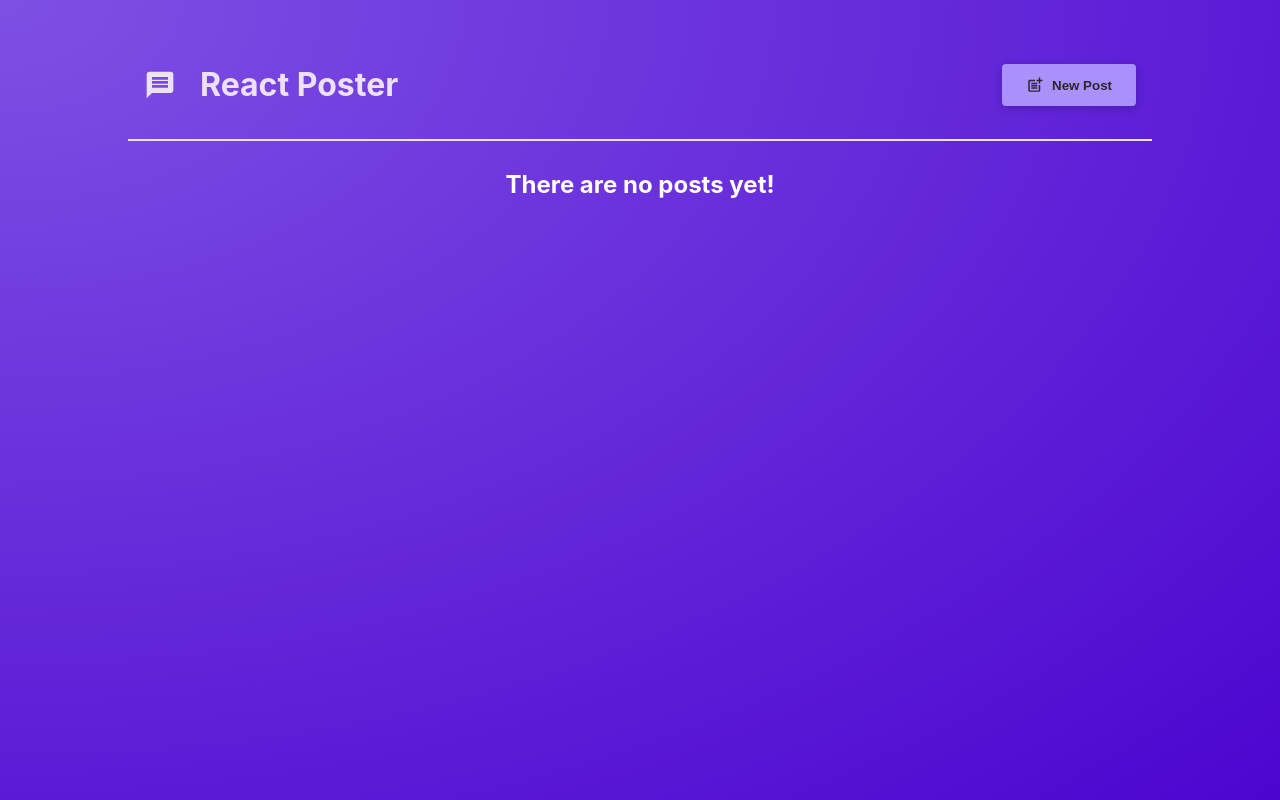
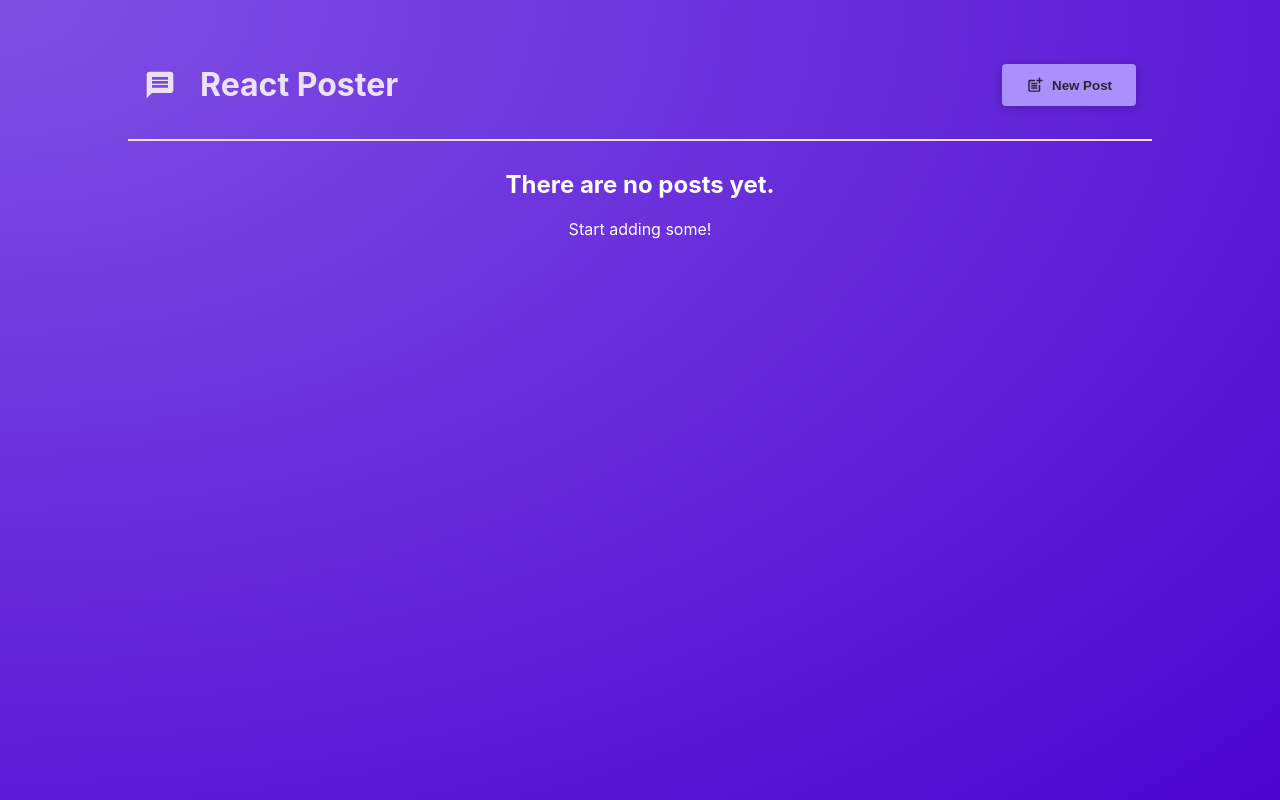
Before and after one commit to AdminAkai/react-refresher, a React (Vite) app: page / in a window 1280 px wide. Built offline with nearby package versions, Linux system fonts and the light colour scheme.

Commit message:
Adjusted no posts message

```diff
--- a/src/components/PostsList/PostsList.component.jsx
+++ b/src/components/PostsList/PostsList.component.jsx
@@ -17,7 +17,8 @@ const PostsList = ({ posts }) => {
       :
         (
           <div className={styles.empty}>
-            <h2>There are no posts yet!</h2>
+            <h2>There are no posts yet.</h2>
+            <p>Start adding some!</p>
           </div>
         ),
   [posts])
```
